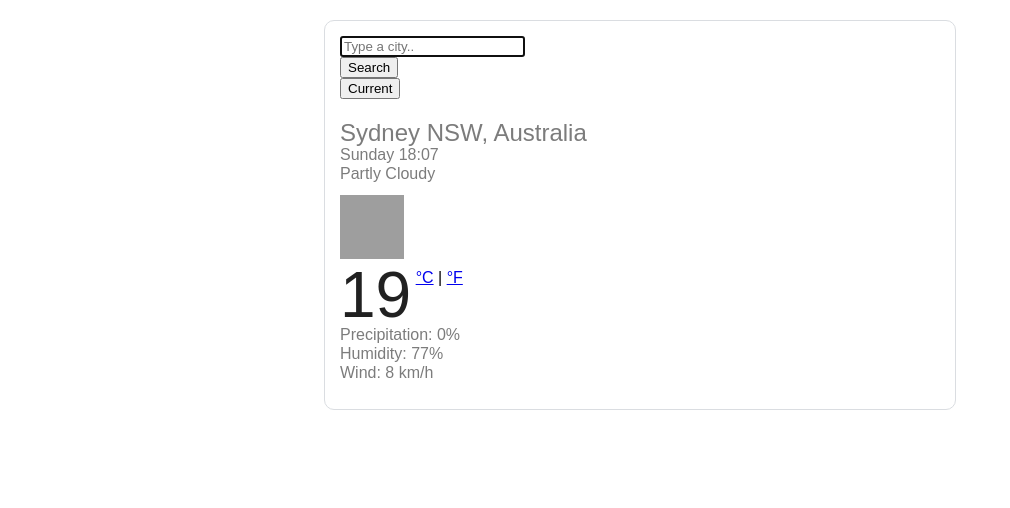
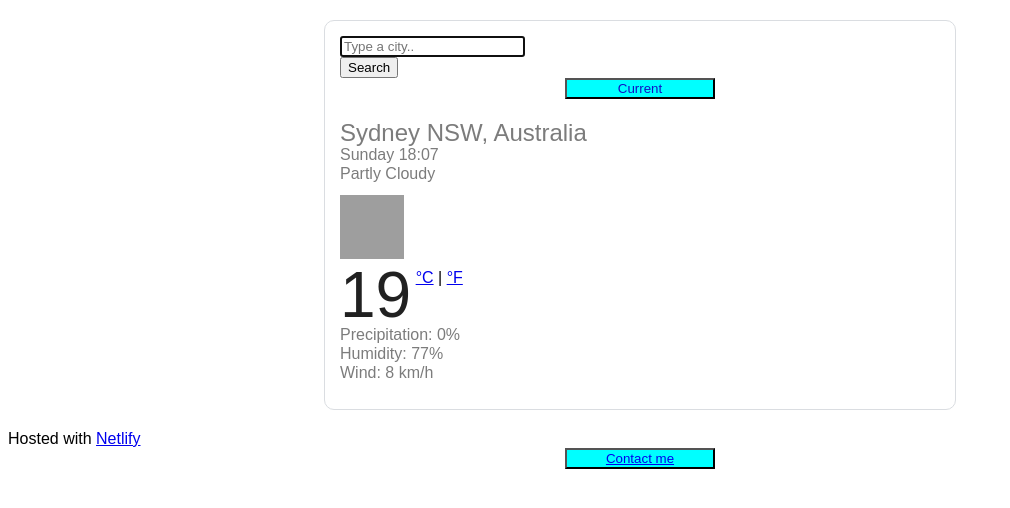
Before and after one commit to Yuldenys/WeatherApp, a plain HTML site: page index.html in a window 1280 px wide. Shown: the whole page, without its empty margins (0-1010 px from the left). Drawn offline with nearby package versions, Linux system fonts and the light colour scheme; no server answers; grey boxes are pictures that could not be loaded.

Commit message:
Added Hosted with&button

```diff
--- a/index.html
+++ b/index.html
@@ -72,6 +72,14 @@
           </div>
         </div>
       </div>
+      <p>
+        Hosted with
+        <a href="https://www.netlify.com/" target="_blank">Netlify</a>
+        <br />
+        <button>
+          <a href="mailto:yuldenis@gmail.com">Contact me</a>
+        </button>
+      </p>
     </div>
     <script src="indexW5.js"></script>
   </body>
--- a/stylesW5.css
+++ b/stylesW5.css
@@ -22,6 +22,17 @@ li {
   height: 19px;
   line-height: 1;
   list-style: none;
+}
+p {
+  display: block;
+  margin: 0 auto;
+}
+button {
+  display: block;
+  margin: 0 auto;
+  width: 150px;
+  color: rgb(16, 16, 197);
+  background-color: aqua;
 }
 
 .weather-app {
```
